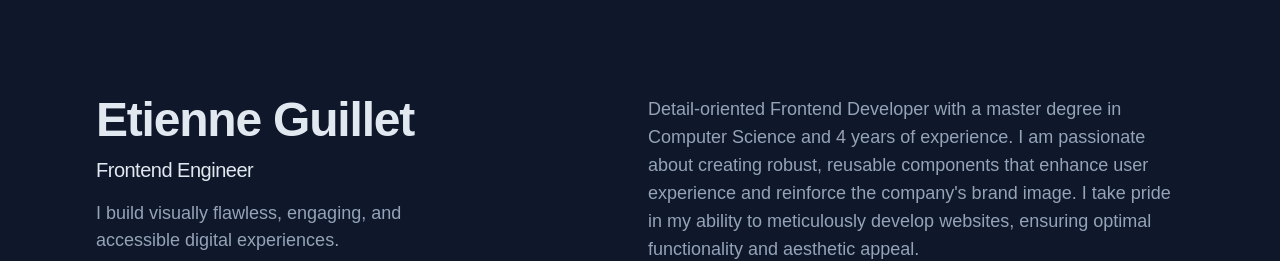
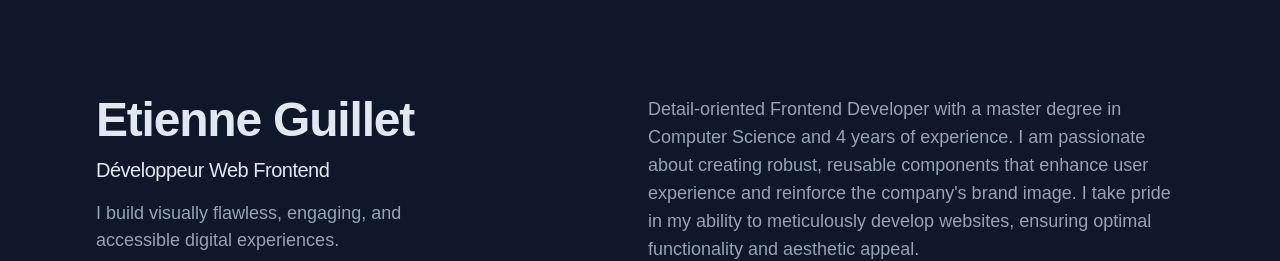
Before and after one commit to EtienneGuillet/Portfolio, a Next.js app: page / in a window 1280 px wide. Shown: the top 261 px of the page. Built offline with nearby package versions, Linux system fonts and the light colour scheme; a web font is replaced by a local one.

Commit message:
chore: change title name

```diff
--- a/src/app/page.tsx
+++ b/src/app/page.tsx
@@ -16,7 +16,7 @@ export default function Home() {
             Etienne Guillet
           </h1>
           <h2 className="mt-3 text-lg font-medium tracking-tight text-slate-200 sm:text-xl">
-            Frontend Engineer
+            Développeur Web Frontend
           </h2>
           <p className="leading-normal mt-4 max-w-xs">
             I build visually flawless, engaging, and accessible digital
@@ -29,7 +29,7 @@ export default function Home() {
             <li key={index} className="shrink-0">
               <a
                 title={title ?? href}
-                className="text-slate-400 transition-colors hover:text-slate-200"
+                className="block text-slate-400 transition-colors hover:text-slate-200"
                 href={href}
                 target="_blank"
               >
```
